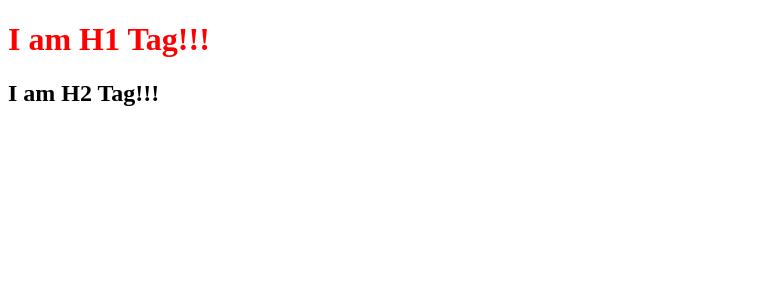
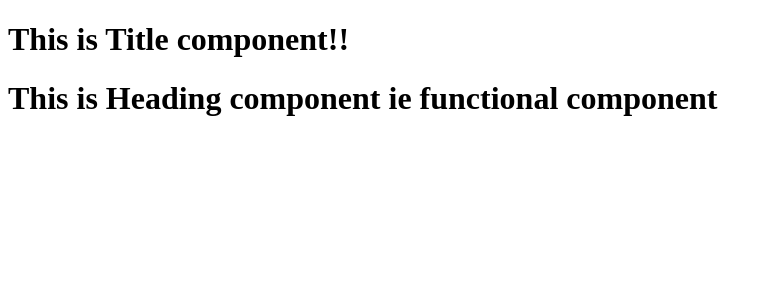
Before and after one commit to KuchhalRavi/namaste-react-kuchhal, a React (Vite) app: page / in a window 1280 px wide. Shown: the top 300 px of the page, without its empty margins (0-773 px from the left). Built offline with nearby package versions, Linux system fonts and the light colour scheme.

Commit message:
Episode-3

```diff
--- a/App.js
+++ b/App.js
@@ -19,33 +19,52 @@
 import React from "react";
 import ReactDOM from "react-dom/client"
 
- const heading = React.createElement(
-    "h1",
-    {id:"heading",key:"firstChild"},
-    "Hello World using React!!")
+//  const heading = React.createElement(
+//     "h1",
+//     {id:"heading",key:"firstChild"},
+//     "Hello World using React!!")
 
-const parent = React.createElement(
-    "div",
-    {id:"parent"},
-    React.createElement(
-        "div",
-        {id:"child",key:"firstChild1"},
-        [
-            React.createElement(
-                "h1",
-                {id:"heading",key:"firstChild2"},
-                "I am H1 Tag!!!"
-            ),
-            React.createElement(
-                "h2",
-                {id:"heading2",key:"firstChild3"},
-                "I am H2 Tag!!!"
-            )
-        ]
+// const parent = React.createElement(
+//     "div",
+//     {id:"parent"},
+//     React.createElement(
+//         "div",
+//         {id:"child",key:"firstChild1"},
+//         [
+//             React.createElement(
+//                 "h1",
+//                 {id:"heading",key:"firstChild2"},
+//                 "I am H1 Tag!!!"
+//             ),
+//             React.createElement(
+//                 "h2",
+//                 {id:"heading2",key:"firstChild3"},
+//                 "I am H2 Tag!!!"
+//             )
+//         ]
 
-        )
-    )
-console.log('parent',parent);
+//         )
+//     )
+// console.log('parent',parent);
+
+
+ /** JSX - HTML Like Syntax */
+
+ const jsxHeading = <h1 id="heading">Hi Ravi !! This heading is using JSX</h1>
+
  const root = ReactDOM.createRoot(document.getElementById("root"));
  // const root = ReactDOM.createRoot("root");
- root.render(parent);
+
+ const Title = () => (
+    <h1>This is Title component!!</h1>
+ );
+
+ const HeadingComponent = () => (
+    <div>
+        <Title />
+        <h1>This is Heading component ie functional component</h1>
+    </div>
+ );
+
+
+ root.render(<HeadingComponent/>);
--- a/package.json
+++ b/package.json
@@ -3,6 +3,8 @@
   "version": "1.0.0",
   "description": "this is react learning by akshay saini",
   "scripts": {
+    "start" : "parcel index.html",
+    "build" : "parcel build index.html",
     "test": "jest"
   },
   "keywords": [
```
Also changed, not shown: 1 other file (tests, documents, lock files or other folders).
